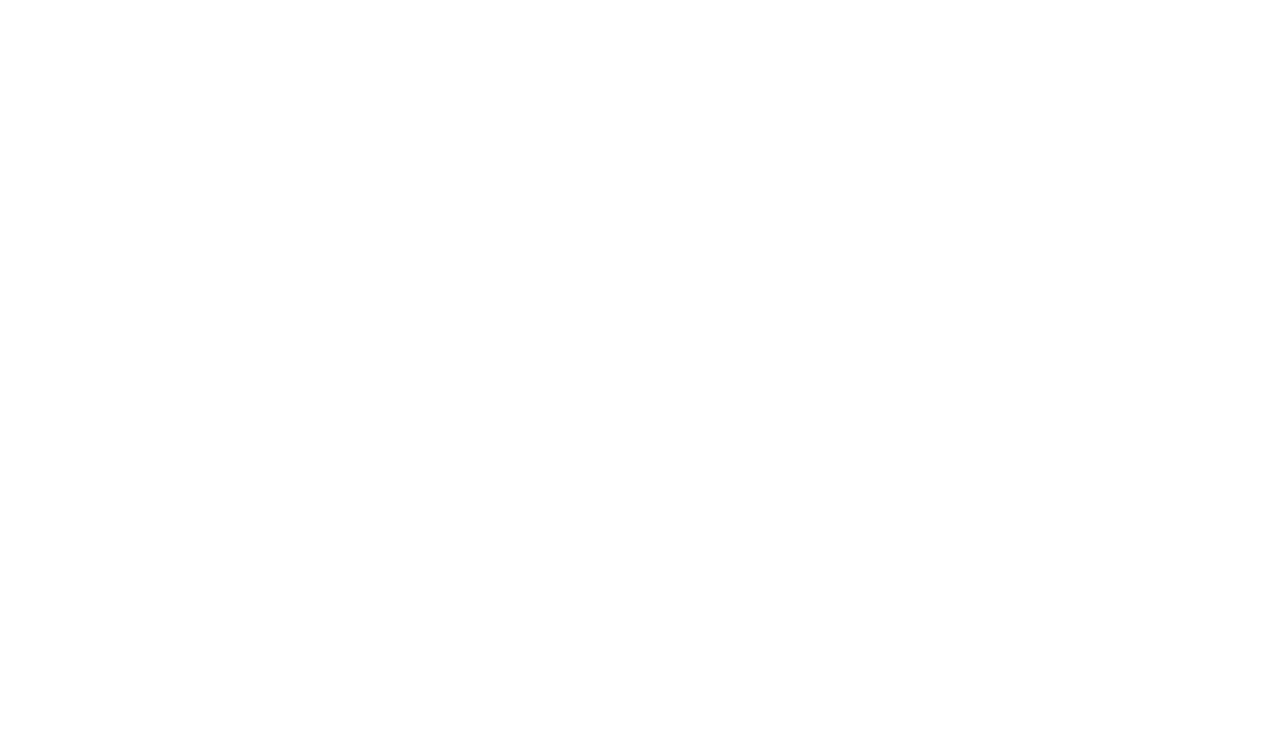
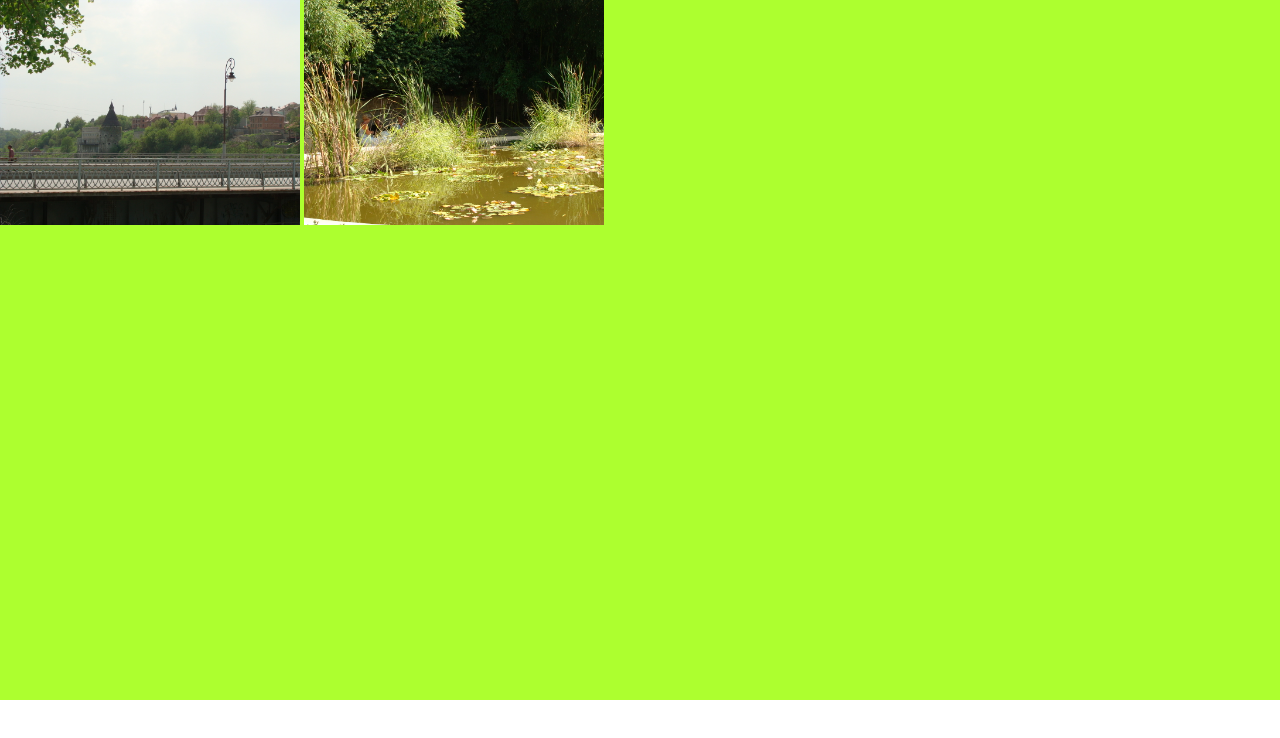
Before and after one commit to voronskaelena/test-new, a plain HTML site: page index.html in a window 1280 px wide. Drawn offline with Linux system fonts and the light colour scheme.

Commit message:
add code, style

```diff
--- a/css/style.css
+++ b/css/style.css
@@ -4,3 +4,8 @@
     list-style: none;
     text-decoration: none;
 }
+.box{
+    width: 100%;
+    height: 700px;
+    background: greenyellow;
+}
--- a/index.html
+++ b/index.html
@@ -9,6 +9,13 @@
 
 </head>
 <body>
-
+    <div class="box">
+        <a href="./gallery/gallery.html">
+             <img width="300" src="./image/DSC02252.JPG" alt="">
+        </a>
+        <a href="./gallery/gallery.html">
+        <img width="300" src="./image/DSC03000.JPG" alt="">
+        </a>
+    </div>
 </body>
 </html>
```
Also changed, not shown: gallery/gallery.html (+8 -1 lines).
